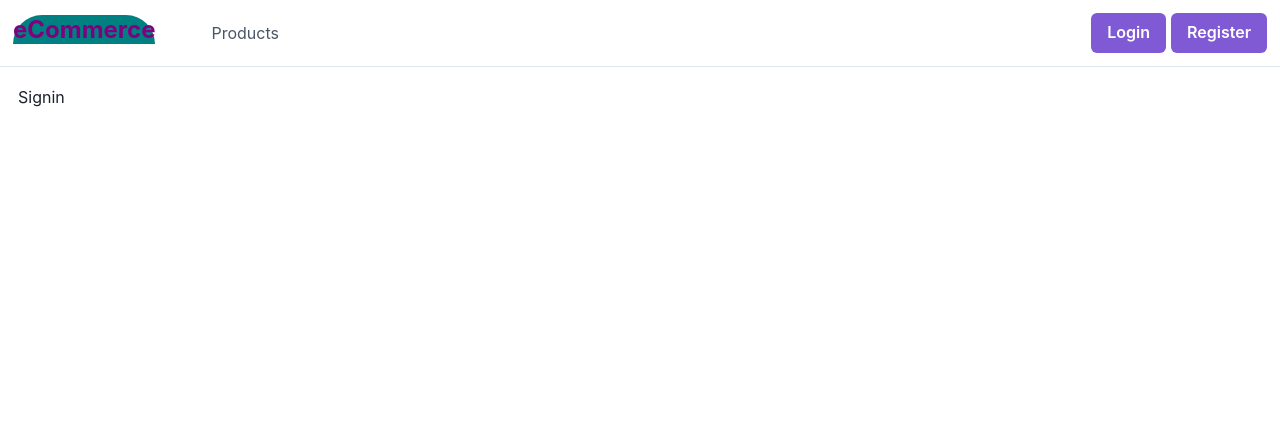
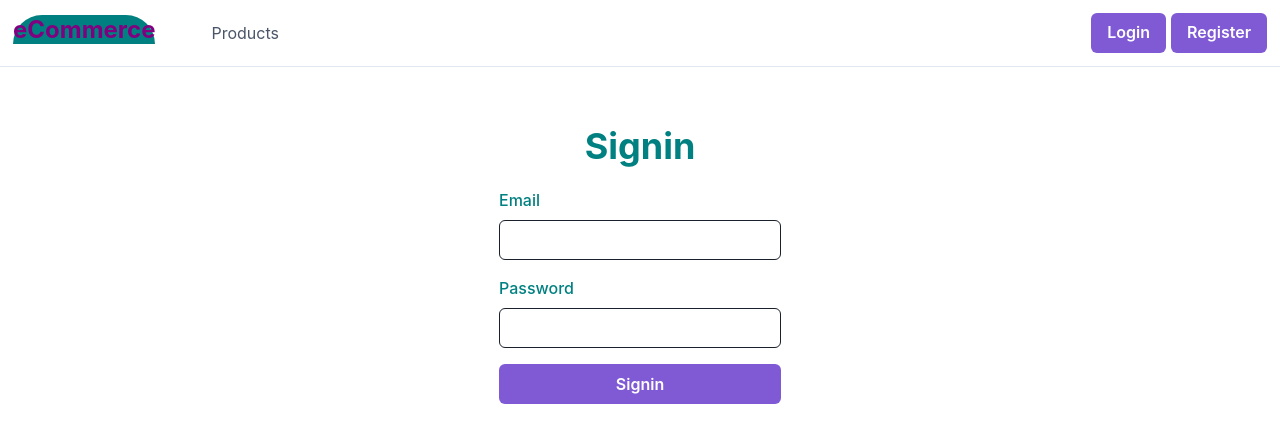
Before and after one commit to cerenoztunc/ECommerceSite, a React (Create React App) app in the folder client/: page /signin in a window 1280 px wide. Shown: the top 442 px of the page. Built offline with nearby package versions, Linux system fonts and the light colour scheme; no server answers.

Commit message:
Added login operations and page

```diff
--- a/client/src/App.js
+++ b/client/src/App.js
@@ -2,7 +2,8 @@
 import {
   BrowserRouter,
   Routes,
-  Route
+  Route,
+  Navigate
 } from "react-router-dom";
 import Navbar from './components/Navbar';
 import Signin from './pages/Auth/Signin';
@@ -23,8 +24,12 @@
           <Route path="/product/:product_id" element={<ProductDetail/>} />
           <Route path="/signin" element={<Signin/>} />
           <Route path="/signup" element={<Signup/>} />
-          <Route path="/profile" element={<Profile/>} />
+          <Route path="/profile" element={<Profile/>}/>
+          <Route
+          path="*"
+          element={<Navigate to="/" />}/>
           </Routes>
+
         </div>
 
       </div>
--- a/client/src/api.js
+++ b/client/src/api.js
@@ -35,6 +35,12 @@
     return data;
 };
 
+export const fetchLogin = async (input) => {
+    const {data} = await axios.post(`${process.env.REACT_APP_BASE_ENDPOINT}/auth/login`, input);
+
+    return data;
+};
+
 export const fetchMe = async () => {
     const {data} = await axios.get(
         `${process.env.REACT_APP_BASE_ENDPOINT}/auth/me`
--- a/client/src/components/Navbar/index.js
+++ b/client/src/components/Navbar/index.js
@@ -42,7 +42,7 @@
               <Link to="profile">
                 <Button colorScheme="purple">Profile</Button>
               </Link>
-               <Link to="logout">
+               <Link to="/">
                <Button colorScheme="purple">Logout</Button>
              </Link>
               </>
--- a/client/src/pages/Auth/Signin/index.js
+++ b/client/src/pages/Auth/Signin/index.js
@@ -1,9 +1,86 @@
 import React from 'react';
+import {Flex, Box, Heading, FormControl, FormLabel, Input, Button, Alert} from '@chakra-ui/react';
+import {useFormik} from 'formik';
+import validationSchema from './validations';
+import {fetchLogin} from '../../../api';
+import {useAuth} from '../../../contexts/AuthContext';
 
 function Signin() {
+
+const {login} = useAuth();
+
+  const formik = useFormik({
+    initialValues: {
+      email:"",
+      password:"",
+    },
+    validationSchema,
+    onSubmit: async(values,bag) => {
+      try{
+        const loginResponse = await fetchLogin({
+          email: values.email,
+          password:values.password});
+
+          login(loginResponse);
+          window.location.href = '/profile';
+        console.log(loginResponse);
+
+      }catch(e){
+        bag.setErrors({general:e.response.data.message});
+      }
+    },
+
+    })
   return (
     <div>
-      Signin
+      <Flex align="center" width="full" justifyContent="center">
+        <Box pt={10}>
+          <Box textAlign="center">
+            <Heading textColor="teal">Signin</Heading>
+          </Box>
+
+          <Box my={5}>
+            {
+              formik.errors.general && (
+                <Alert status='error'>
+                  {formik.errors.general}
+
+                </Alert>
+              )
+            }
+          </Box>
+
+          <Box my={5} textAlign="left">
+            <form onSubmit={formik.handleSubmit}>
+              <FormControl>
+                <FormLabel textColor="teal">Email</FormLabel>
+                <Input
+                name='email'
+                onChange={formik.handleChange}
+                onBlur={formik.handleBlur}
+                value={formik.values.email}
+                isInvalid={formik.touched.email && formik.errors.email}
+                />
+                <Box textColor="red">{formik.errors.email}</Box>
+              </FormControl>
+              <FormControl mt="4">
+                <FormLabel textColor="teal">Password</FormLabel>
+                <Input
+                name='password'
+                type="password"
+                onChange={formik.handleChange}
+                onBlur={formik.handleBlur}
+                value={formik.values.password}
+                isInvalid={formik.touched.password && formik.errors.password}
+                />
+                <Box textColor="red">{formik.errors.password}</Box>
+              </FormControl>
+
+              <Button mt={4} width="full" type='submit' colorScheme="purple"> Signin</Button>
+            </form>
+          </Box>
+        </Box>
+      </Flex>
     </div>
   )
 }
--- /dev/null
+++ b/client/src/pages/Auth/Signin/validations.js
@@ -0,0 +1,15 @@
+import * as yup from 'yup';
+
+const validations = yup.object().shape({
+    email: yup
+    .string()
+    .email("Please enter a valid field")
+    .required("Required field!"),
+    password: yup
+    .string()
+    .min(5, "Your password must be at least 5 characters!")
+    .required("Required field!"),
+
+})
+
+export default validations;
--- a/client/src/pages/Auth/Signup/index.js
+++ b/client/src/pages/Auth/Signup/index.js
@@ -28,6 +28,7 @@
           password:values.password});
 
           login(registerResponse);
+          window.location.href = '/profile';
         console.log(registerResponse);
 
       }catch(e){
```
